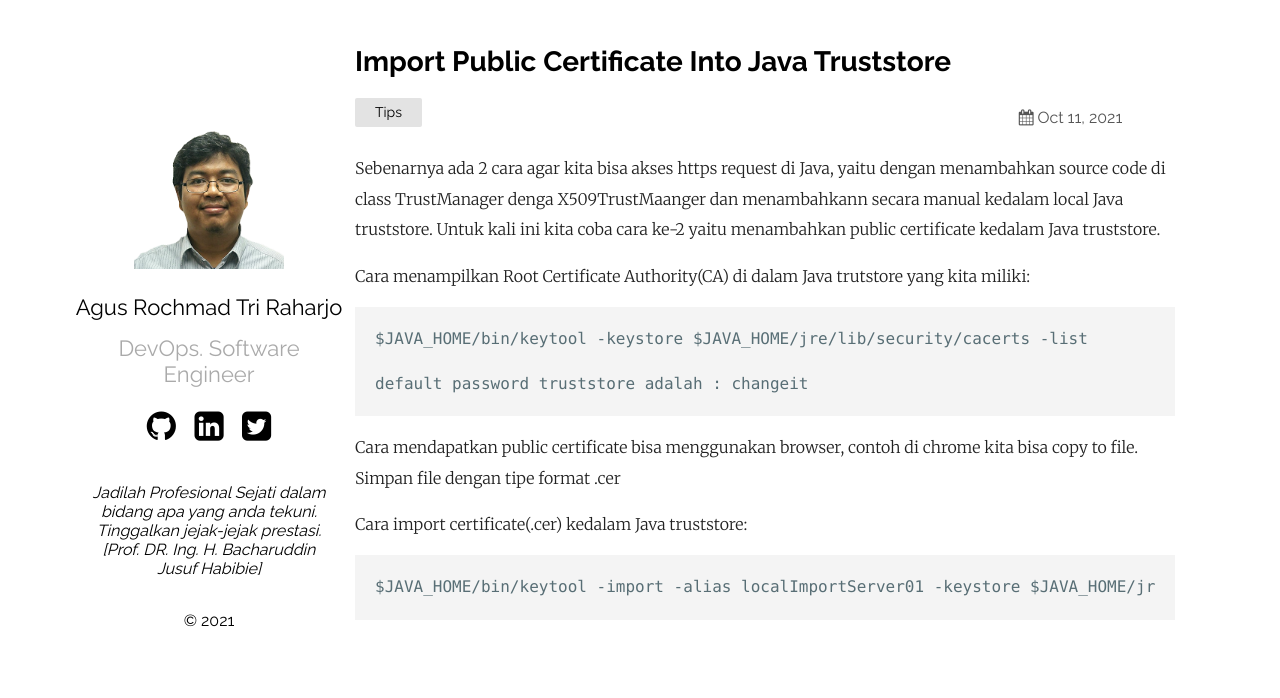
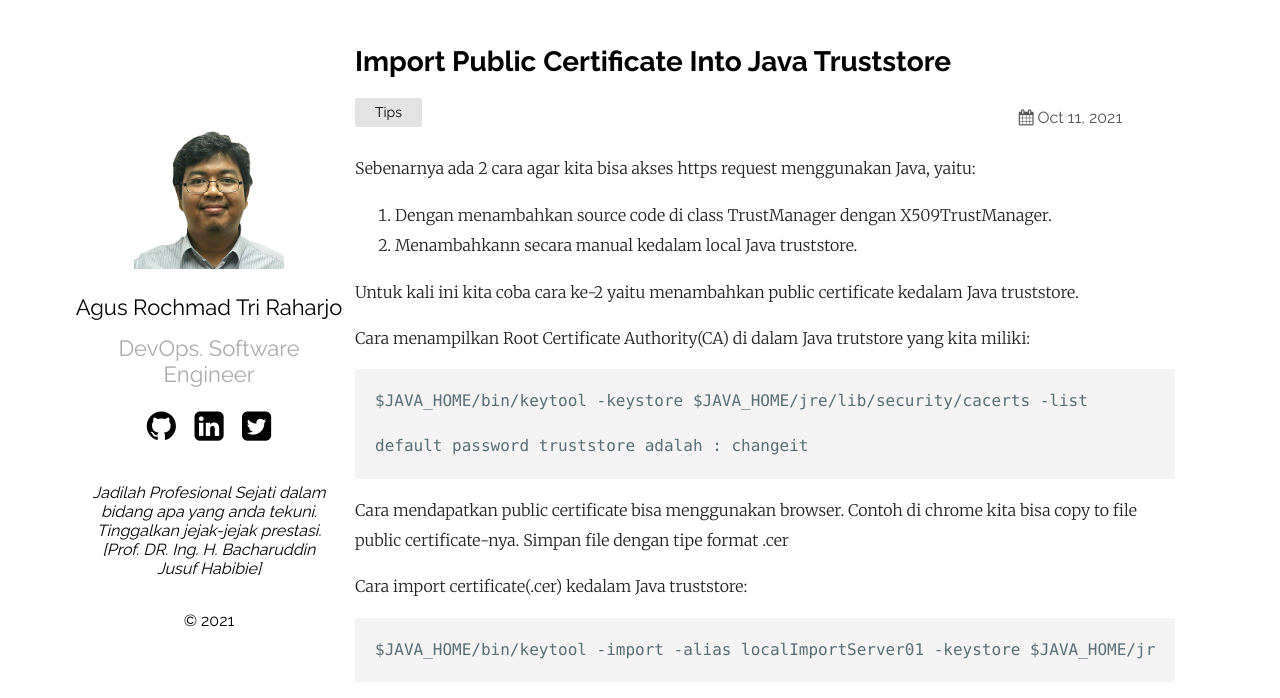
Before and after one commit to smallzero/smallzero.github.io, a Jekyll site: the page built from _posts/2021-11-15-import-public-certificates-into-java-truststore.markdown, in a window 1280 px wide. Shown: the top 698 px of the page. Built offline with Jekyll 4.4.1, drawn with Linux system fonts in a browser that asks for light colours.

Commit message:
hotfix typo

````diff
--- a/_posts/2021-11-15-import-public-certificates-into-java-truststore.markdown
+++ b/_posts/2021-11-15-import-public-certificates-into-java-truststore.markdown
@@ -3,9 +3,13 @@ layout: post
 title:  "Import Public Certificate Into Java Truststore"
 date:   2021-10-11 21:00:00 +0700
 categories: Tips
-excerpt: Sebenarnya ada 2 cara agar kita bisa akses https request di Java, yaitu dengan menambahkan source code di class TrustManager denga X509TrustMaanger dan menambahkann secara manual kedalam local Java truststore. Untuk kali ini kita coba cara ke-2 yaitu menambahkan public certificate kedalam Java truststore.
+excerpt: Sebenarnya ada 2 cara agar kita bisa akses https request di Java, yaitu dengan menambahkan source code di class TrustManager dengan X509TrustManager, dan menambahkann secara manual kedalam local Java truststore. Untuk kali ini kita coba cara ke-2 yaitu menambahkan public certificate kedalam Java truststore.
 ---
-Sebenarnya ada 2 cara agar kita bisa akses https request di Java, yaitu dengan menambahkan source code di class TrustManager denga X509TrustMaanger dan menambahkann secara manual kedalam local Java truststore. Untuk kali ini kita coba cara ke-2 yaitu menambahkan public certificate kedalam Java truststore.
+Sebenarnya ada 2 cara agar kita bisa akses https request menggunakan Java, yaitu:
+1. Dengan menambahkan source code di class TrustManager dengan X509TrustManager.
+2. Menambahkann secara manual kedalam local Java truststore.
+
+Untuk kali ini kita coba cara ke-2 yaitu menambahkan public certificate kedalam Java truststore.
 
 Cara menampilkan Root Certificate Authority(CA) di dalam Java trutstore yang kita miliki:
 ```
@@ -14,7 +18,7 @@ $JAVA_HOME/bin/keytool -keystore $JAVA_HOME/jre/lib/security/cacerts -list
 default password truststore adalah : changeit
 ```
 
-Cara mendapatkan public certificate bisa menggunakan browser, contoh di chrome kita bisa copy to file. Simpan file dengan tipe format .cer
+Cara mendapatkan public certificate bisa menggunakan browser. Contoh di chrome kita bisa copy to file public certificate-nya. Simpan file dengan tipe format .cer
 
 Cara import certificate(.cer) kedalam Java truststore:
 ```
````
